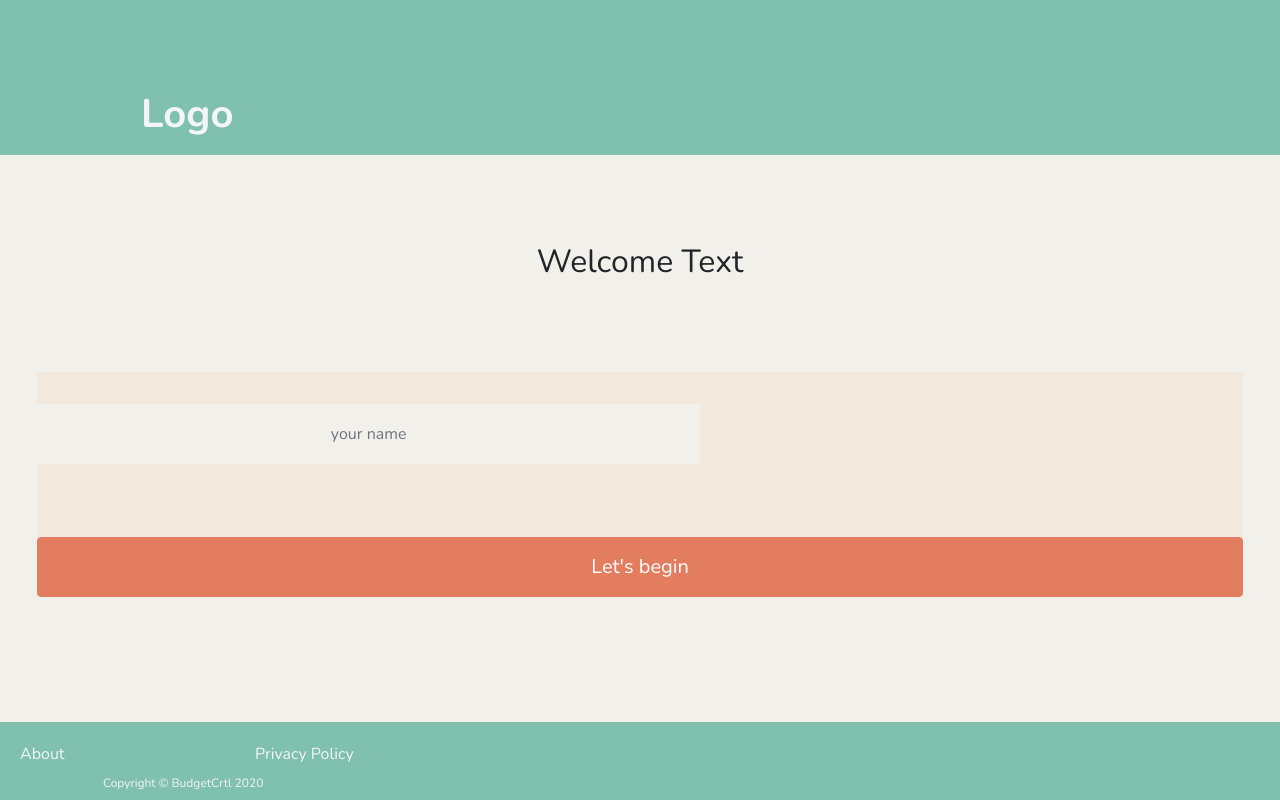
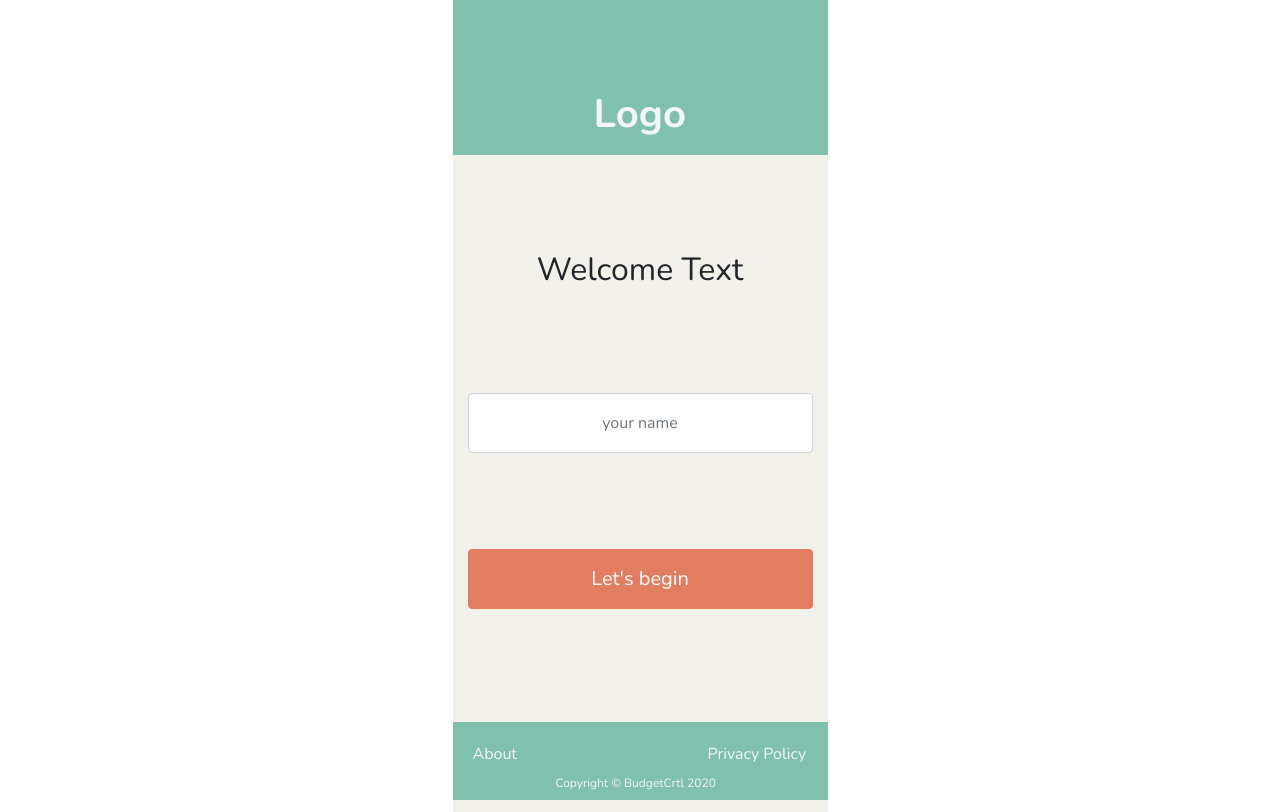
Before and after one commit to BCH-REACT20S-Project-1-Group-2/BCH-REACT20S-Project-1-Group-2.github.io, a React (Create React App) app in the folder frontend/: page / in a window 1280 px wide. Built offline with nearby package versions, Linux system fonts and the light colour scheme.

Commit message:
bugfix/frontend_skeleton: completed Page and WelcomePage refactoring

```diff
--- a/frontend/src/components/ExpensePage.js
+++ b/frontend/src/components/ExpensePage.js
@@ -1,20 +1,14 @@
 import React from "react";
-import Header from "./Header";
 import ExpensePresentation from "./ExpensePresentation";
 import ExpenseList from "./ExpenseList";
-import Footer from "./Footer";
 import "../styles/ExpensePage.css";
 
 function ExpensePage() {
   return (
-    <div className="ExpensePage">
-      <Header />
-      <main>
-        <ExpensePresentation />
-        <ExpenseList />
-      </main>
-      <Footer />
-    </div>
+    <main className="ExpensePage">
+      <ExpensePresentation />
+      <ExpenseList />
+    </main>
   );
 }
 
--- a/frontend/src/components/LandingPage.js
+++ b/frontend/src/components/LandingPage.js
@@ -7,9 +7,7 @@ import "../styles/LandingPage.css";
 
 function LandingPage() {
   return (
-    <div className="LandingPage">
-      <Header />
-      <main>
+      <main className="LandingPage">
         <BalancePresentation />
         <Accordion>
           <Card>
@@ -55,8 +53,6 @@ function LandingPage() {
           </Card>
         </Accordion>
       </main>
-      <Footer />
-    </div>
   );
 }
 
--- a/frontend/src/components/Page.js
+++ b/frontend/src/components/Page.js
@@ -1,15 +1,36 @@
 import React from "react";
 import Header from "./Header";
 import Footer from "./Footer";
-import "../styles/Page.css";
+import { Col, Container, Row } from "react-bootstrap";
 
 function Page(props) {
   return (
-    <div className="Page">
-      <Header />
-      {props.children}
-      <Footer />
-    </div>
+    <Container fluid className="Page mx-auto" style={{
+      width:"375px",
+      minWidth:"375px",
+      minHeight:"100vh"
+    }}>
+      <Row className="fixed-top mx-auto" style={{width:"375px"}}>
+        <Col className="p-0">
+          <Header />
+        </Col>
+      </Row>
+      <Row className="main-area" style={{
+        marginTop:"155px",
+        minHeight:"657px",
+        height:"calc(100vh - 155px - 78px)",
+        background: "var(--primary-bg-color)"
+      }}>
+        <Col className="p-0">
+          {props.children}
+        </Col>
+      </Row>
+      <Row className="fixed-bottom mx-auto" style={{width:"375px"}}>
+        <Col className="p-0">
+          <Footer />
+        </Col>
+      </Row>
+    </Container>
   );
 }
 
--- a/frontend/src/components/WelcomePage.js
+++ b/frontend/src/components/WelcomePage.js
@@ -1,27 +1,39 @@
 import React from "react";
 import { Link } from "react-router-dom";
-import { Form, Button } from "react-bootstrap";
-import "../styles/WelcomePage.css";
+import {
+  Container,
+  Row,
+  Col,
+  InputGroup,
+  FormControl,
+  Button,
+} from "react-bootstrap";
 
 function WelcomePage() {
   return (
-      <main>
-        <h2 id="welcomeText">Welcome Text</h2>
-        <Form>
-          <Form.Group controlId="userName">
-            <Form.Control
-              type="text"
-              placeholder="your name"
-              className="text-center"
-            />
-          </Form.Group>
+    <Container className="mt-5 pt-5">
+      <Row>
+        <Col>
+          <h2 className="text-center">Welcome Text</h2>
+        </Col>
+      </Row>
+      <Row>
+        <Col>
+          <InputGroup className="my-5 pt-5">
+            <FormControl placeholder="your name" className="text-center" />
+          </InputGroup>
+        </Col>
+      </Row>
+      <Row>
+        <Col>
           <Link to="/landing">
-            <Button id="welcomeCTA" className="w-100 text-white">
+            <Button id="welcomeCTA" className="w-100 text-white mt-5">
               Let's begin
             </Button>
           </Link>
-        </Form>
-      </main>
+        </Col>
+      </Row>
+    </Container>
   );
 }
 
--- a/frontend/src/styles/App.css
+++ b/frontend/src/styles/App.css
@@ -2,20 +2,24 @@
   --secondary-light-color: #e8a87c45;
   --input-bg-color: #f2f0eb;
   --headerFooter-bg-color: #7fc1ac;
+  --border-color: #7fc1ac69;
   --light-font: #f4f5f8;
   --secondary-color: #E27D60;
   --dark-color: #545149;
+  --dark-color-with-alpha: #545149, 62%;
   --primary-bg-color: #F2F0EB;
+
 }
 
 * {
   font-family: 'Nunito', sans-serif !important;
-}
-
-.App * {
   margin: 0;
   padding: 0;
   box-sizing: border-box;
+}
+
+#root {
+  display: flex;
 }
 
 .App h2 {
@@ -23,10 +27,17 @@
   font-size: 32px;
 }
 
+input {
+  height: 60px !important;
+  background-color: var(--primary-bg-color);
+  border: 2px solid var(--border-color);
+}
+
 button,
 button:hover,
 button:active {
   font-size: 20px !important;
+  height: 60px !important;
   background-color: var(--secondary-color) !important;
   border-color: var(--secondary-color) !important;
 }
--- a/frontend/src/styles/CustomModal.css
+++ b/frontend/src/styles/CustomModal.css
@@ -1,3 +1,7 @@
+.CustomModal {
+    cursor: pointer;
+}
+
 .modal-dialog {
     margin-top: 193px !important;
 }
--- a/frontend/src/styles/Page.css
+++ /dev/null
@@ -1,39 +0,0 @@
-.Page {
-  min-height: 812px;
-  height: 812px;
-  max-height: 812px;
-  min-width: 375px;
-  width: 375px;
-  max-width: 375px;
-}
-
-  /* Every page is layed out with 3 fixed position items:
-    <>
-        <header>
-        <main>
-        <footer>
-    </>
-    Each ...Page component should conform to this expectation. */
-
-.Page > * {
-  width: 100%;
-  overflow-y: auto;
-}
-
-.Page header {
-  position: fixed;
-  top: 0;
-  height: 155px;
-}
-
-.Page main {
-  position: fixed;
-  top: 155px;
-  height: 579px;
-}
-
-.Page footer {
-  position: fixed;
-  bottom: 0;
-  height: 78px;
-}
--- a/frontend/src/styles/WelcomePage.css
+++ /dev/null
@@ -1,23 +0,0 @@
-main {
-    background: var(--primary-bg-color);
-    padding: 88px 21px;
-    text-align: center;
-}
-
-h2 {
-    margin-bottom: 91px !important;
-}
-
-form > * {
-    margin-bottom: 73px !important;
-}
-
-input, button {
-    height: 60px !important;
-}
-
-.WelcomePage input {
-    max-width: 100% !important;
-    border: 2px solid rgba(127, 193, 172, 0.41) !important;
-    background-color: var(--primary-bg-color);
-}
```
